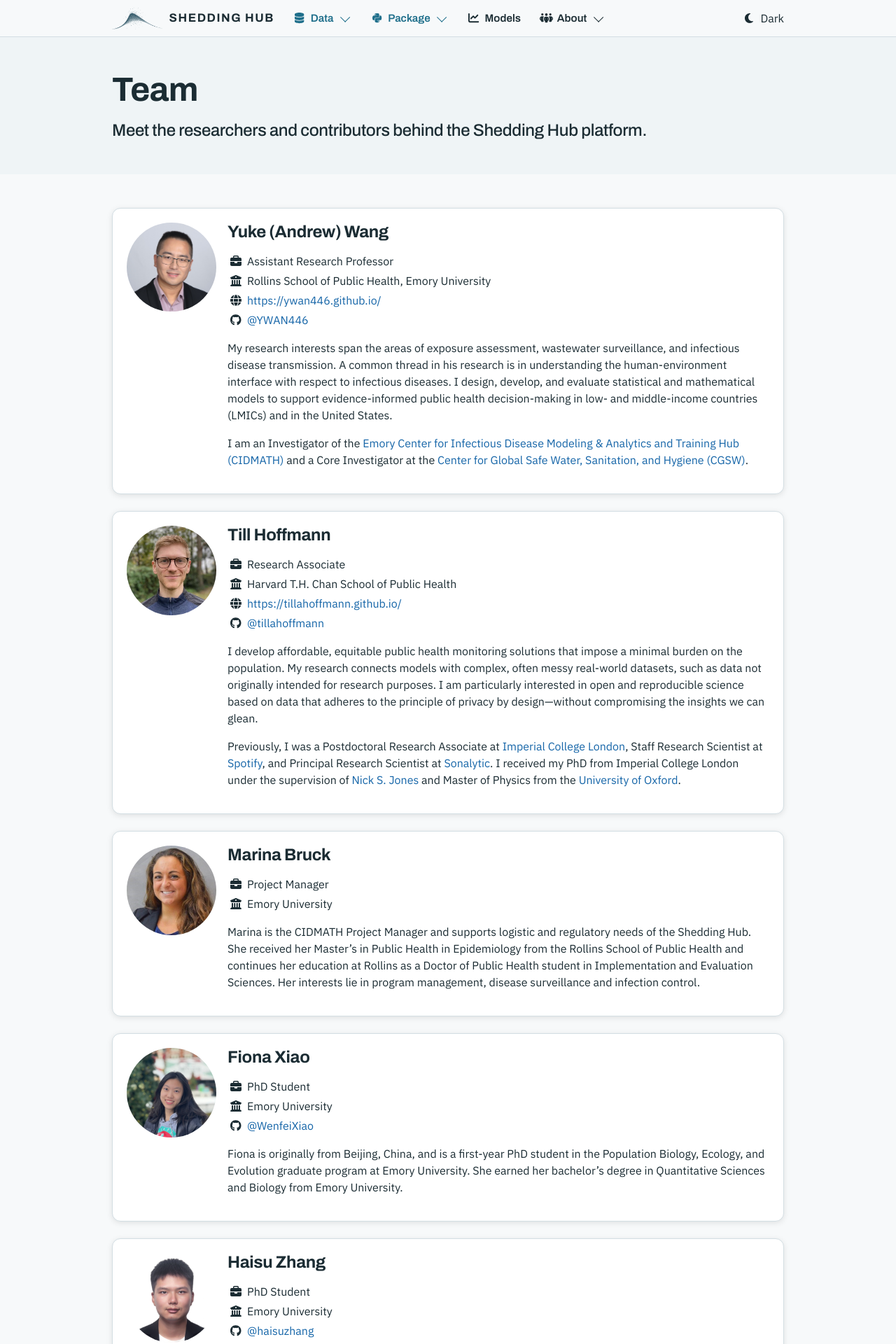
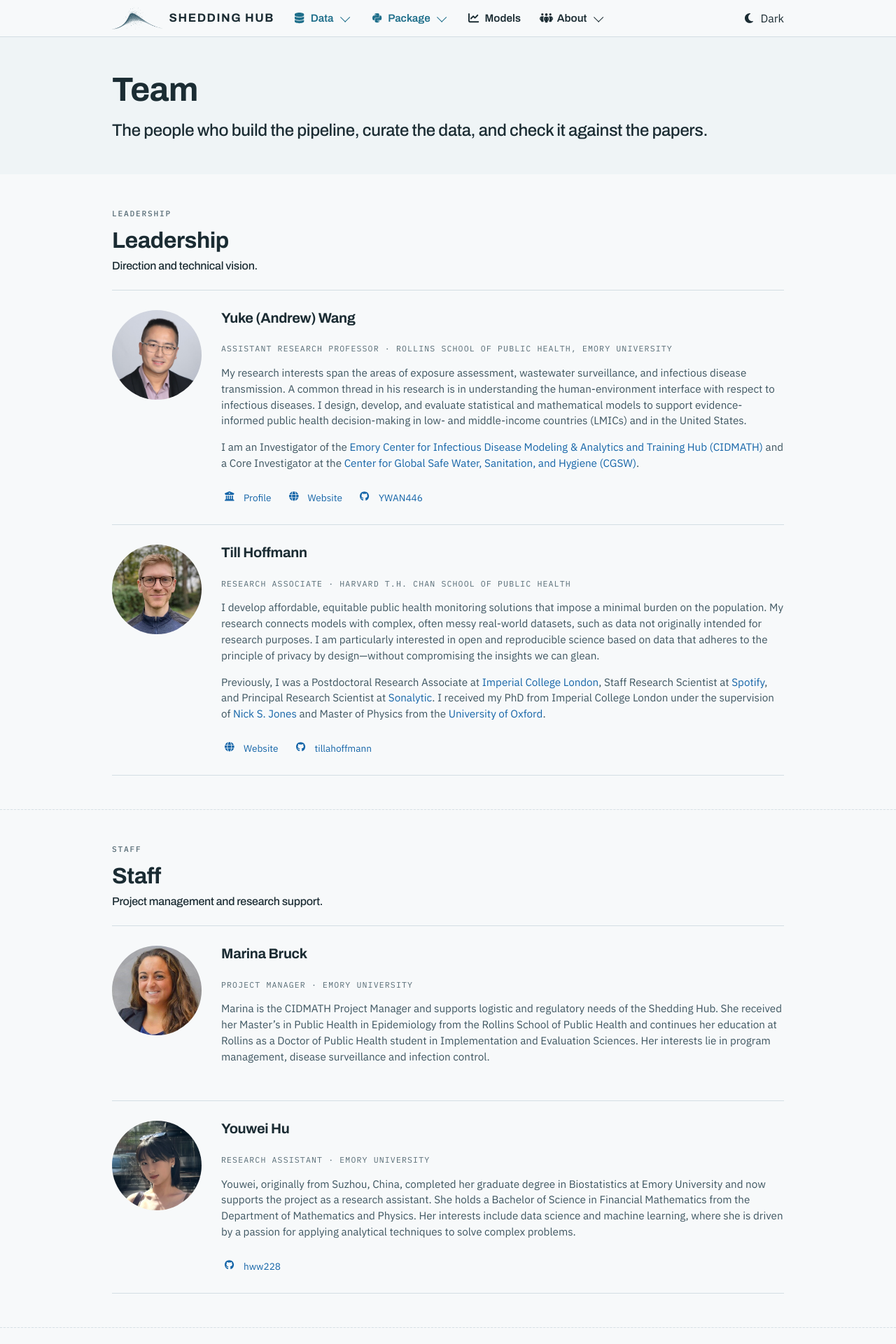
Before and after one commit to shedding-hub/shedding-hub.github.io, a Jekyll site: the page built from team.md, in a window 1280 px wide. Shown: the top 1920 px of the page at 70% size. Built offline with Jekyll 4.4.1, drawn with Linux system fonts in a browser that asks for light colours; nearby versions of some CDN libraries; some of the changed text lies outside the part shown.

Commit message:
Group the team page, and unlist Vocabulary
The team page was one flat list of ten people in no order, on the last of the
old markup -- boxes and media objects, with a <ul> nested inside a <p>.

It now has sections, driven by a `group` field in team.yaml so moving somebody
is a one-word edit: leadership, staff, students, then alumni. Current members
keep a full entry; alumni and advisors get compact cards, which stops the page
growing without bound as people pass through. Advisors moved here from the
homepage data file they already shared.

Per Andrew: Marina and Youwei are staff, Fiona and Haisu are the PhD students
still contributing, Annie is a master's student, and Lejun, Zirui and Siyu have
graduated.

Youwei's entry needed more than a regroup -- it still read "Master's Student"
with "an expected graduation in 2026". Her role is now Research Assistant and
that sentence says she completed the degree and now supports the project. Worth
a second look, since it is the one place I edited somebody's own words.

Vocabulary comes off the navigation until it is updated and its page redesigned.
/vocab/ still builds and its URLs still resolve, including the .ttl the BioPortal
listing points at, so nothing that already references the ontology breaks. It is
unlisted, not withdrawn.

Co-Authored-By: Claude Opus 5 <noreply@anthropic.com>

```diff
--- a/_data/team.yaml
+++ b/_data/team.yaml
@@ -1,4 +1,5 @@
 andrew:
+  group: leadership
   first: Yuke (Andrew)
   last: Wang
   job: Assistant Research Professor
@@ -16,6 +17,7 @@ andrew:
 
     I am an Investigator of the [Emory Center for Infectious Disease Modeling & Analytics and Training Hub (CIDMATH)](https://cidmath.org/) and a Core Investigator at the [Center for Global Safe Water, Sanitation, and Hygiene (CGSW)](https://www.cgswash.org/).
 till:
+  group: leadership
   first: Till
   last: Hoffmann
   job: Research Associate
@@ -28,12 +30,14 @@ till:
 
     Previously, I was a Postdoctoral Research Associate at [Imperial College London](https://www.imperial.ac.uk/mathematics), Staff Research Scientist at [Spotify](https://research.atspotify.com), and Principal Research Scientist at [Sonalytic](https://techcrunch.com/2017/03/07/spotify-acquires-audio-detection-startup-sonalytic/). I received my PhD from Imperial College London under the supervision of [Nick S. Jones](https://www.imperial.ac.uk/people/nick.jones) and Master of Physics from the [University of Oxford](https://www.physics.ox.ac.uk).
 marina:
+  group: staff
   first: Marina
   last: Bruck
   institution: Emory University
   job: Project Manager
   description: Marina is the CIDMATH Project Manager and supports logistic and regulatory needs of the Shedding Hub. She received her Master’s in Public Health in Epidemiology from the Rollins School of Public Health and continues her education at Rollins as a Doctor of Public Health student in Implementation and Evaluation Sciences. Her interests lie in program management, disease surveillance and infection control.
 fiona:
+  group: student
   first: Fiona
   last: Xiao
   institution: Emory University
@@ -41,6 +45,7 @@ fiona:
   github: WenfeiXiao
   description: Fiona is originally from Beijing, China, and is a first-year PhD student in the Population Biology, Ecology, and Evolution graduate program at Emory University. She earned her bachelor's degree in Quantitative Sciences and Biology from Emory University.
 haisu:
+  group: student
   first: Haisu
   last: Zhang
   institution: Emory University
@@ -48,6 +53,7 @@ haisu:
   github: haisuzhang
   description: Haisu is a third-year PhD student in the Gangarosa Department of Environmental Health at Emory University, where he also earned his MS in Epidemiology. His research focuses primarily on environmental epidemiology, with previous work exploring the health impacts of air pollution and extreme heat. He also wants to gain more experience in different statistical methods and data processing techniques.
 lejun:
+  group: alumni
   first: Lejun
   last: Shen
   institution: Emory University
@@ -55,6 +61,7 @@ lejun:
   github: lejuncathy
   description: Lejun is a second-year master's student in the Department of Biostatistics and Bioinformatics at Emory University. She received her BS in Actuarial Science and Mathematics, with a minor in Computer Science. She is passionate about data analysis and statistical methodology, with a primary interest in generalized linear models, classification, and the application of deep learning techniques to public health and biomedical data.
 zirui:
+  group: alumni
   first: Zirui
   last: Chen
   institution: Emory University
@@ -62,13 +69,15 @@ zirui:
   github: ReinaChenzr
   description: Zirui is from Shenzhen, China, and is currently a second-year master's student in the department of Biostatistics and Bioinformatics at Emory University. She is passionate about bioinformatics and statistical analysis. She also used Bayesian analysis to complete some projects using public health and biological data.
 youwei:
+  group: staff
   first: Youwei
   last: Hu
   institution: Emory University
-  job: Master's Student
+  job: Research Assistant
   github: hww228
-  description: Youwei, originally from Suzhou, China, is currently pursuing a graduate degree in Biostatistics at Emory University, with an expected graduation in 2026. She holds a Bachelor of Science in Financial Mathematics from the Department of Mathematics and Physics. Her interests include data science and machine learning, where she is driven by a passion for applying analytical techniques to solve complex problems.
+  description: Youwei, originally from Suzhou, China, completed her graduate degree in Biostatistics at Emory University and now supports the project as a research assistant. She holds a Bachelor of Science in Financial Mathematics from the Department of Mathematics and Physics. Her interests include data science and machine learning, where she is driven by a passion for applying analytical techniques to solve complex problems.
 siyu:
+  group: alumni
   first: Siyu
   last: Zhai
   institution: Emory University
@@ -76,6 +85,7 @@ siyu:
   github: LivZHAI
   description: Siyu is currently a second-year master's student in the Biostatistics department at the Rollins School of Public Health, Emory University. She earned her bachelor’s degree in Financial Mathematics from Suzhou, China. She is dedicated to advanced statistical analysis and methodologies, as well as the application of machine learning in the field of public health.
 annie:
+  group: student
   first: Annie
   last: Wang
   institution: Emory University
--- a/_layouts/default.html
+++ b/_layouts/default.html
@@ -78,12 +78,12 @@
                   <span>AI curation</span>
                 </span>
               </a>
-              <a class="navbar-item" href="/vocab/index.html">
-                <span class="icon-text">
-                  <span class="icon"><i class="fa-solid fa-language"></i></span>
-                  <span>Vocabulary</span>
-                </span>
-              </a>
+              {%- comment -%}
+                Vocabulary is off the menu until it is updated and its page
+                redesigned. /vocab/ still builds and its URLs still resolve, so
+                nothing that already points at the ontology breaks -- it is
+                unlisted, not withdrawn.
+              {%- endcomment -%}
             </div>
           </div>
 
--- a/team.md
+++ b/team.md
@@ -7,74 +7,277 @@ title: Team - Shedding Hub
     <div class="container is-max-desktop">
       <h1 class="title is-size-1 mb-4">Team</h1>
       <p class="subtitle is-size-4">
-        Meet the researchers and contributors behind the Shedding Hub platform.
+        The people who build the pipeline, curate the data, and check it against the papers.
       </p>
     </div>
   </div>
 </section>
 
+{%- comment -%}
+  Sections come from the `group` field in _data/team.yaml, so moving somebody
+  between them is a one-word edit rather than moving markup. Current members get
+  a full entry; alumni get a compact card, which keeps the page from growing
+  without bound as people pass through.
+{%- endcomment -%}
+{% assign sections = "leadership,staff,student" | split: "," %}
+{% assign headings = "Leadership,Staff,Students" | split: "," %}
+{% assign blurbs = "Direction and technical vision.,Project management and research support.,Curating datasets and building the analysis." | split: "," %}
+
+{% for section in sections %}
+{% assign members = "" | split: "" %}
+{% for person_hash in site.data.team %}
+  {% if person_hash[1].group == section %}
+    {% assign members = members | push: person_hash %}
+  {% endif %}
+{% endfor %}
+
+{% if members.size > 0 %}
 <section class="section">
-  <div class="container is-max-desktop content">
-    {% for person_hash in site.data.team %}
+  <div class="container is-max-desktop">
+    <span class="eyebrow">{{ headings[forloop.index0] }}</span>
+    <h2 class="title is-3 mb-2">{{ headings[forloop.index0] }}</h2>
+    <p class="subtitle is-6 mb-5">{{ blurbs[forloop.index0] }}</p>
+
+    {% for person_hash in members %}
     {% assign person = person_hash[1] %}
-    <div class="box">
-      <div class="media">
-        <div class="media-left">
-          <figure class="image is-128x128">
-            <img class="is-rounded" src="/assets/team/{{person_hash[0]}}.jpg"
-              alt="Photo of {{person.first}} {{person.last}}" />
-          </figure>
+    <article class="member" id="{{ person_hash[0] }}">
+      <figure class="member-photo">
+        <img src="/assets/team/{{ person_hash[0] }}.jpg"
+             alt="" loading="lazy">
+      </figure>
+      <div class="member-body">
+        <h3 class="title is-5 member-name">{{ person.first }} {{ person.last }}</h3>
+        <p class="member-role is-data">
+          {{ person.job }}{% if person.institution %} &middot; {{ person.institution }}{% endif %}
+        </p>
+        <div class="content member-text">
+          {{ person.description | markdownify }}
         </div>
-        <div class="media-content">
-          <p id="{{person_hash[0]}}" class="title is-4">{{person.first}} {{person.last}}</p>
-          <p class="subtitle is-6">
-          <ul style="list-style: none; margin: 0; padding: 0;">
-            {% if person.job %}
-            <li>
-              <span class="icon-text">
-                <span class="icon">
-                  <i class="fa-solid fa-briefcase"></i>
-                </span>
-                <span>{{person.job}}</span>
-              </span>
-            </li>
-            {% endif %}
-            {% if person.institution %}
-            <li>
-              <span class="icon-text">
-                <span class="icon">
-                  <i class="fa-solid fa-building-columns"></i>
-                </span>
-                <span>{{person.institution}}</span>
-              </span>
-            </li>
-            {% endif %}
-            {% if person.website %}
-            <li>
-              <span class="icon-text">
-                <span class="icon">
-                  <i class="fa-solid fa-globe"></i>
-                </span>
-                <span><a href="{{person.website}}">{{person.website}}</a></span>
-              </span>
-            </li>
-            {% endif %}
-            {% if person.github %}
-            <li>
-              <span class="icon-text">
-                <span class="icon">
-                  <i class="fab fa-github"></i>
-                </span>
-                <span><a href="https://github.com/{{person.github}}">@{{person.github}}</a></span>
-              </span>
-            </li>
-            {% endif %}
-          </ul>
-          </p>
-          <p>{{person.description | markdownify}}</p>
-        </div>
+        <p class="member-links">
+          {% if person.profile %}
+          <a href="{{ person.profile }}" target="_blank" rel="noopener">
+            <span class="icon"><i class="fa-solid fa-building-columns"></i></span> Profile
+          </a>
+          {% endif %}
+          {% if person.website %}
+          <a href="{{ person.website }}" target="_blank" rel="noopener">
+            <span class="icon"><i class="fa-solid fa-globe"></i></span> Website
+          </a>
+          {% endif %}
+          {% if person.github %}
+          <a href="https://github.com/{{ person.github }}" target="_blank" rel="noopener">
+            <span class="icon"><i class="fab fa-github"></i></span> {{ person.github }}
+          </a>
+          {% endif %}
+        </p>
       </div>
-    </div>
+    </article>
     {% endfor %}
   </div>
 </section>
+
+<hr class="lod-rule">
+{% endif %}
+{% endfor %}
+
+{%- comment -%} Alumni: compact, so the page stays readable as the list grows. {%- endcomment -%}
+{% assign alumni = "" | split: "" %}
+{% for person_hash in site.data.team %}
+  {% if person_hash[1].group == "alumni" %}
+    {% assign alumni = alumni | push: person_hash %}
+  {% endif %}
+{% endfor %}
+
+{% if alumni.size > 0 %}
+<section class="section">
+  <div class="container is-max-desktop">
+    <span class="eyebrow">Alumni</span>
+    <h2 class="title is-3 mb-2">Previously on the team</h2>
+    <p class="subtitle is-6 mb-5">
+      Contributors who have since graduated. The datasets they curated are still here.
+    </p>
+    <div class="alumni-grid">
+      {% for person_hash in alumni %}
+      {% assign person = person_hash[1] %}
+      <div class="alumnus" id="{{ person_hash[0] }}">
+        <img class="alumnus-photo" src="/assets/team/{{ person_hash[0] }}.jpg" alt="" loading="lazy">
+        <div>
+          <p class="alumnus-name">{{ person.first }} {{ person.last }}</p>
+          <p class="alumnus-role is-data">{{ person.job }}</p>
+          {% if person.github %}
+          <a class="alumnus-link" href="https://github.com/{{ person.github }}" target="_blank" rel="noopener">
+            <span class="icon"><i class="fab fa-github"></i></span>{{ person.github }}
+          </a>
+          {% endif %}
+        </div>
+      </div>
+      {% endfor %}
+    </div>
+  </div>
+</section>
+
+<hr class="lod-rule">
+{% endif %}
+
+<!-- Advisors -->
+<section class="section">
+  <div class="container is-max-desktop">
+    <span class="eyebrow">Advisors</span>
+    <h2 class="title is-3 mb-2">Scientific advisors</h2>
+    <p class="subtitle is-6 mb-5">Guidance on the science the repository has to serve.</p>
+    <div class="alumni-grid">
+      {% for advisor in site.data.advisors %}
+      <div class="alumnus">
+        <img class="alumnus-photo" src="/assets/team/{{ advisor.key }}.jpg" alt="" loading="lazy">
+        <div>
+          <p class="alumnus-name">{{ advisor.name }}</p>
+          <p class="alumnus-role is-data">{{ advisor.institution }}</p>
+          <a class="alumnus-link" href="{{ advisor.url }}" target="_blank" rel="noopener">
+            <span class="icon"><i class="fa-solid fa-building-columns"></i></span>Profile
+          </a>
+        </div>
+      </div>
+      {% endfor %}
+    </div>
+  </div>
+</section>
+
+<hr class="lod-rule">
+
+<!-- Join -->
+<section class="section">
+  <div class="container is-max-desktop">
+    <span class="eyebrow">Join us</span>
+    <h2 class="title is-3 mb-4">Work on this with us</h2>
+    <div class="content">
+      <p>
+        Students at Emory curate datasets, build the extraction and review agents, and
+        check what the agents produce against the source papers. If that sounds like
+        your kind of work, get in touch.
+      </p>
+    </div>
+    <a class="button is-primary"
+       href="mailto:sheddinghub@emory.edu?subject=Joining%20the%20Shedding%20Hub%20team&body=Programme%20and%20year%3A%0AWhat%20you%20would%20like%20to%20work%20on%3A%0ARelevant%20experience%3A%0A">
+      <span class="icon"><i class="fa-solid fa-envelope"></i></span>
+      <span>Get in touch</span>
+    </a>
+  </div>
+</section>
+
+<style>
+/* Current members: photo beside a full entry. */
+.member {
+  display: grid;
+  grid-template-columns: 8rem 1fr;
+  gap: 1.75rem;
+  padding: 1.75rem 0;
+  border-top: 1px solid var(--border-color);
+}
+
+.member:last-of-type {
+  border-bottom: 1px solid var(--border-color);
+}
+
+.member-photo {
+  margin: 0;
+}
+
+.member-photo img {
+  width: 8rem;
+  height: 8rem;
+  object-fit: cover;
+  border-radius: 50%;
+  display: block;
+}
+
+.member-name {
+  margin-bottom: 0.3rem;
+}
+
+.member-role {
+  font-size: 0.72rem;
+  text-transform: uppercase;
+  letter-spacing: 0.1em;
+  color: var(--text-light);
+  margin-bottom: 0.9rem;
+}
+
+.member-text p {
+  color: var(--text-secondary);
+  font-size: 0.95rem;
+}
+
+.member-links {
+  margin-top: 0.9rem;
+  display: flex;
+  flex-wrap: wrap;
+  gap: 1.25rem;
+  font-size: 0.85rem;
+}
+
+.member-links .icon {
+  margin-right: 0.3rem;
+}
+
+@media screen and (max-width: 640px) {
+  .member {
+    grid-template-columns: 1fr;
+    gap: 1rem;
+  }
+
+  .member-photo img {
+    width: 6rem;
+    height: 6rem;
+  }
+}
+
+/* Alumni and advisors: compact, several to a row. */
+.alumni-grid {
+  display: grid;
+  grid-template-columns: repeat(auto-fill, minmax(17rem, 1fr));
+  gap: 1rem;
+}
+
+.alumnus {
+  display: flex;
+  gap: 1rem;
+  align-items: center;
+  padding: 1rem;
+  background-color: var(--bg-card);
+  border: 1px solid var(--border-color);
+  border-radius: 4px;
+}
+
+.alumnus-photo {
+  width: 3.5rem;
+  height: 3.5rem;
+  border-radius: 50%;
+  object-fit: cover;
+  flex: none;
+}
+
+.alumnus-name {
+  font-family: var(--font-display);
+  font-weight: 700;
+  font-size: 0.95rem;
+  line-height: 1.3;
+}
+
+.alumnus-role {
+  font-size: 0.7rem;
+  text-transform: uppercase;
+  letter-spacing: 0.08em;
+  color: var(--text-light);
+  margin-top: 0.2rem;
+}
+
+.alumnus-link {
+  display: inline-block;
+  margin-top: 0.4rem;
+  font-size: 0.78rem;
+}
+
+.alumnus-link .icon {
+  margin-right: 0.25rem;
+}
+</style>
```
